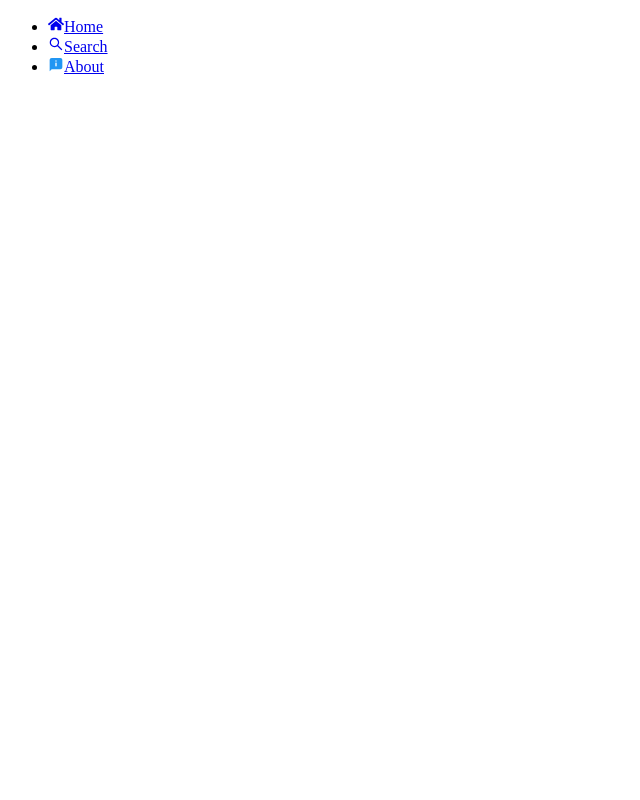
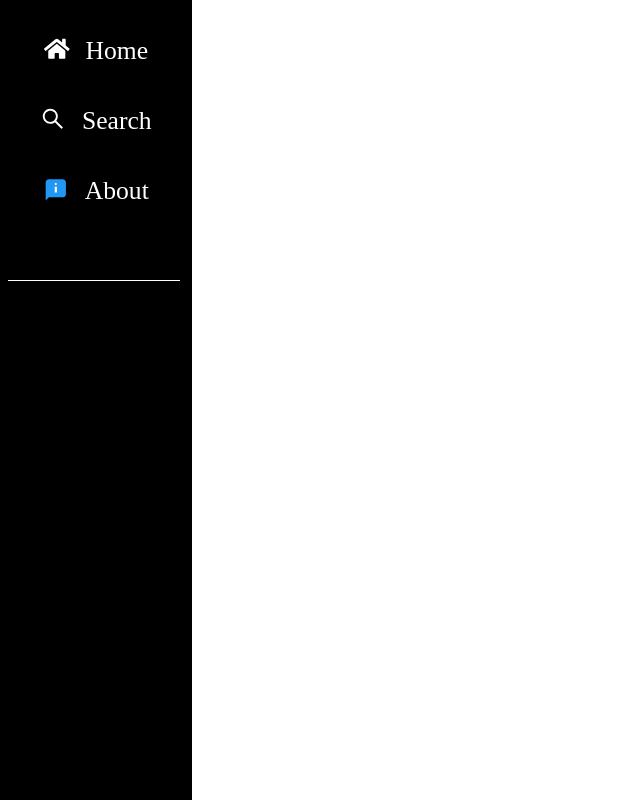
Before and after one commit to aryan0134/song-cloud, a React (Create React App) app in the folder client/: page / in a window 1280 px wide. Shown: the whole page, without its empty margins (0-640 px from the left). Built offline with nearby package versions, Linux system fonts and the light colour scheme.

Commit message:
side-bar

```diff
--- a/client/src/components/Navbar.css
+++ b/client/src/components/Navbar.css
@@ -0,0 +1,51 @@
+body{
+    margin: 0px;
+    padding: 0px;
+}
+.sidebar{
+    background-color: black;
+    height: 100vh;
+    width: 15%;
+    display:  flex;
+    justify-content: center;
+    align-items: start;
+    position : fixed;
+}
+.nav-text{
+    display: flex;
+    justify-content: start;
+    align-items: center;
+    padding: 20px;
+    list-style: none;
+    height: 30px;
+}
+.nav-text a{
+    text-decoration: none;
+    color: white;
+    font-size: 2vw;
+    width: 100%;
+    height: 100%;
+    display: flex;
+    justify-content: center;
+    border-radius: 4px;
+}
+.nav-text a:hover{
+    background-color: rosybrown;
+}
+.nav-menu-items{
+    width: 100%;
+    padding-inline-start: 0px;
+    display: flex;
+    flex-direction: column;
+}
+span{
+    margin-left: 16px;
+}
+.sidebar-divider{
+    background-color: white;
+    height: 1px;
+    width: 90%;
+    position: absolute;
+    left: 4%;
+    top: 35%;
+}
--- a/client/src/components/Navbar.js
+++ b/client/src/components/Navbar.js
@@ -2,6 +2,7 @@ import React from 'react';
 import * as FaIcons from 'react-icons/fa';
 import { Link } from 'react-router-dom';
 import { SidebarData } from './SidebarData';
+import './Navbar.css';
 
 function Navbar() {
   return (
@@ -19,6 +20,8 @@ function Navbar() {
                      );
                 })}
             </ul>
+            <div className='sidebar-divider'>
+            </div>
         </nav>
     </>
   )
```
Also changed, not shown: client/src/pages/Search.html (added), client/src/pages/about.html (added), client/src/pages/home.html (added).
